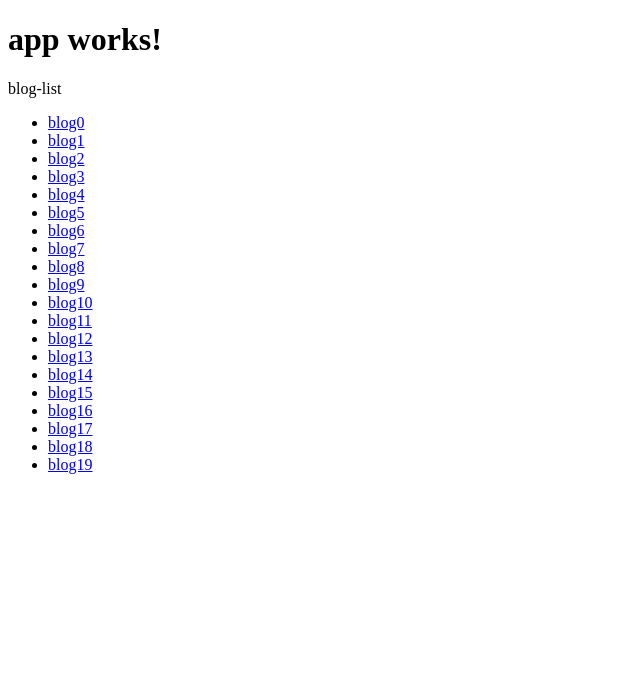
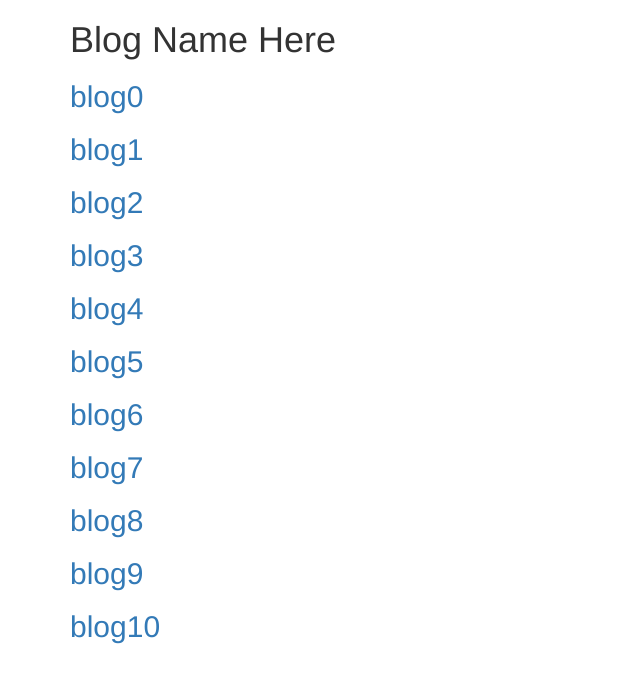
Before and after one commit to Bai-Jie/blog, an Angular app in the folder code/client/web/: page /blog in a window 1280 px wide. Shown: the top 682 px of the page, without its empty margins (0-640 px from the left). Built offline with nearby package versions, Linux system fonts and the light colour scheme.

Commit message:
set style
change: use Bootstrap 3
change: AppComponent.title

```diff
--- a/code/client/web/src/app/app.component.html
+++ b/code/client/web/src/app/app.component.html
@@ -1,5 +1,9 @@
+<div class="container">
+
 <h1>
   {{title}}
 </h1>
 
 <router-outlet></router-outlet>
+
+</div>
--- a/code/client/web/src/app/app.component.ts
+++ b/code/client/web/src/app/app.component.ts
@@ -6,5 +6,5 @@ import { Component } from '@angular/core';
   styleUrls: ['./app.component.css']
 })
 export class AppComponent {
-  title = 'app works!';
+  title = 'Blog Name Here';
 }
--- a/code/client/web/src/app/blog-list/blog-list.component.html
+++ b/code/client/web/src/app/blog-list/blog-list.component.html
@@ -1,7 +1,3 @@
-<p>
-  blog-list
-</p>
-
-<ul class="blogs">
-  <li *ngFor="let blog of blogs"><a [routerLink]="['./', blog.id]">{{blog.title}}</a></li>
+<ul class="blogs list-unstyled">
+  <li *ngFor="let blog of blogs"><a [routerLink]="['./', blog.id]"><h2>{{blog.title}}</h2></a></li>
 </ul>
--- a/code/client/web/src/app/shared/dummy-blogs.ts
+++ b/code/client/web/src/app/shared/dummy-blogs.ts
@@ -4,6 +4,6 @@ export const BLOGS: Blog[] = [];
 
 let sampleParagraph = `Angular is built by a team of engineers who share a passion for making web development feel effortless. We believe that writing beautiful apps should be joyful and fun. We're building a platform for the future.`
 
-for (let i = 0; i < 20; i++) {
+for (let i = 0; i <= 10; i++) {
   BLOGS.push({id: i.toString(), title: `blog${i}`, content: `sample paragraph ${i}. ${sampleParagraph}`});
 }
--- a/code/client/web/src/index.html
+++ b/code/client/web/src/index.html
@@ -8,6 +8,10 @@
   <meta name="viewport" content="width=device-width, initial-scale=1">
   <link rel="icon" type="image/x-icon" href="favicon.ico">
 
+  <!-- Bootstrap 3 -->
+  <link rel="stylesheet" href="https://maxcdn.bootstrapcdn.com/bootstrap/3.3.7/css/bootstrap.min.css"
+        integrity="sha384-BVYiiSIFeK1dGmJRAkycuHAHRg32OmUcww7on3RYdg4Va+PmSTsz/K68vbdEjh4u" crossorigin="anonymous">
+
 </head>
 <body>
   <app-root>Loading...</app-root>
```
